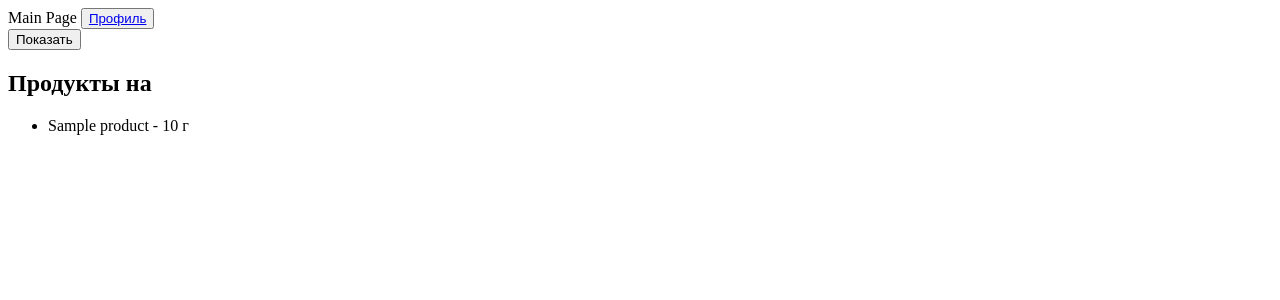
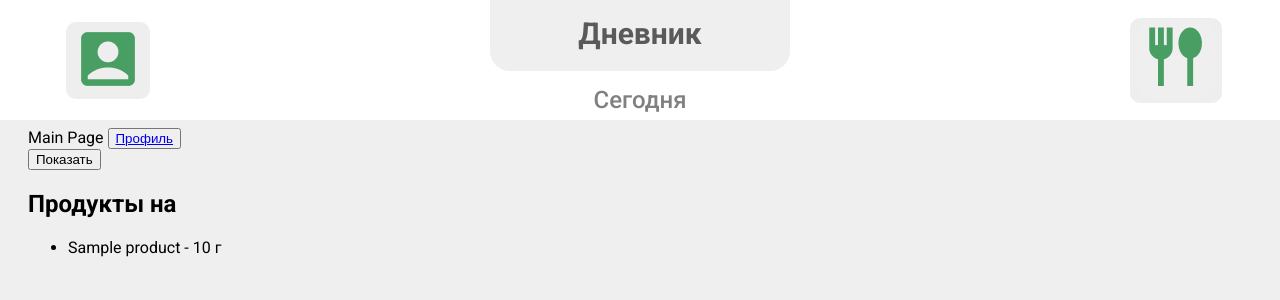
Before and after one commit to Kyryaga/BJU, a Django app: template bju/diary/templates/diary/diary.html in a window 1280 px wide. Shown: the top 300 px of the page. Run offline with Django 3.2, Linux system fonts and the light colour scheme; the template is opened without the code that fills it: most values are stand-ins (such as "Sample title", 1, 10 or a date in 2020).

Commit message:
added header html + css structure

```diff
--- /dev/null
+++ b/bju/diary/static/css/general.css
@@ -0,0 +1,7 @@
+body {
+  font-family: Roboto;
+  padding: 20px;
+  padding-top: 120px;
+
+  background-color: rgb(239, 239, 239);
+}
--- /dev/null
+++ b/bju/diary/static/css/header.css
@@ -0,0 +1,76 @@
+.header {
+  position: fixed;
+  left: 0;
+  top: 0;
+  right: 0;
+
+  height: 120px;
+
+  background-color: white;
+
+  display: flex;
+  justify-content: space-between;
+  align-items: center;
+}
+
+.profile-btn-box {
+  width: 150px;
+  text-align: end;
+}
+
+.diary-btn-box {
+  width: 150px;
+}
+
+.page-header-box {
+  flex: 1;
+  text-align: center;
+  display: flex;
+  flex-direction: column;
+  align-items: center;
+}
+
+.page-header-title {
+  font-size: 30px;
+  font-weight: bold;
+  background-color: rgb(239, 239, 239);
+  color: rgb(90, 90, 90);
+  width: 300px;
+  padding-bottom: 20px;
+
+  border-bottom-left-radius: 20px;
+  border-bottom-right-radius: 20px;
+
+  padding-top: 50px;
+
+  margin-bottom: 15px;
+}
+
+.page-header-subtitle {
+  font-size: 24px;
+  font-weight: 500;
+  color: gray;
+  padding-bottom: 40px;
+}
+
+.diary-btn,
+.profile-btn {
+  border: none;
+  border-radius: 10px;
+  background-color: rgb(238, 238, 238);
+  cursor: pointer;
+
+  transition: all 0.3s ease;
+}
+
+.diary-btn:hover,
+.profile-btn:hover {
+  background-color: #f0f0f0; /* Лёгкий серый фон при наведении */
+  box-shadow: 5px 5px 5px rgba(70, 70, 70, 0.5); /* Усиление тени */
+  transform: scale(1.05); /* Лёгкое увеличение кнопки */
+}
+
+.diary-btn:active,
+.profile-btn:active {
+  opacity: 0.5;
+}
--- a/bju/diary/templates/diary/diary.html
+++ b/bju/diary/templates/diary/diary.html
@@ -1,11 +1,36 @@
 <!DOCTYPE html>
+{% load static %}
 <html lang="en">
   <head>
     <meta charset="UTF-8" />
     <meta name="viewport" content="width=device-width, initial-scale=1.0" />
     <title>Diary</title>
+    <link rel="stylesheet" href="{% static 'css/general.css' %}" />
+    <link rel="stylesheet" href="{% static 'css/header.css' %}" />
+    <link rel="preconnect" href="https://fonts.googleapis.com" />
+    <link rel="preconnect" href="https://fonts.gstatic.com" crossorigin />
+    <link
+      href="https://fonts.googleapis.com/css2?family=Roboto:ital,wght@0,100;0,300;0,400;0,500;0,700;0,900;1,100;1,300;1,400;1,500;1,700;1,900&display=swap"
+      rel="stylesheet"
+    />
   </head>
   <body>
+    <div class="header">
+      <div class="profile-btn-box">
+        <button class="profile-btn">
+          <img src="{% static 'images/account_box.png' %}" alt="" />
+        </button>
+      </div>
+      <div class="page-header-box">
+        <div class="page-header-title">Дневник</div>
+        <div class="page-header-subtitle">Сегодня</div>
+      </div>
+      <div class="diary-btn-box">
+        <button class="diary-btn">
+          <img src="{% static 'images/diary.png' %}" alt="" />
+        </button>
+      </div>
+    </div>
     Main Page
     <button><a href="{% url 'diary:profile' %}">Профиль</a></button>
 
```
Also changed, not shown: bju/diary/static/images/account_box.png (added), bju/diary/static/images/diary.png (added), 4 other files.
